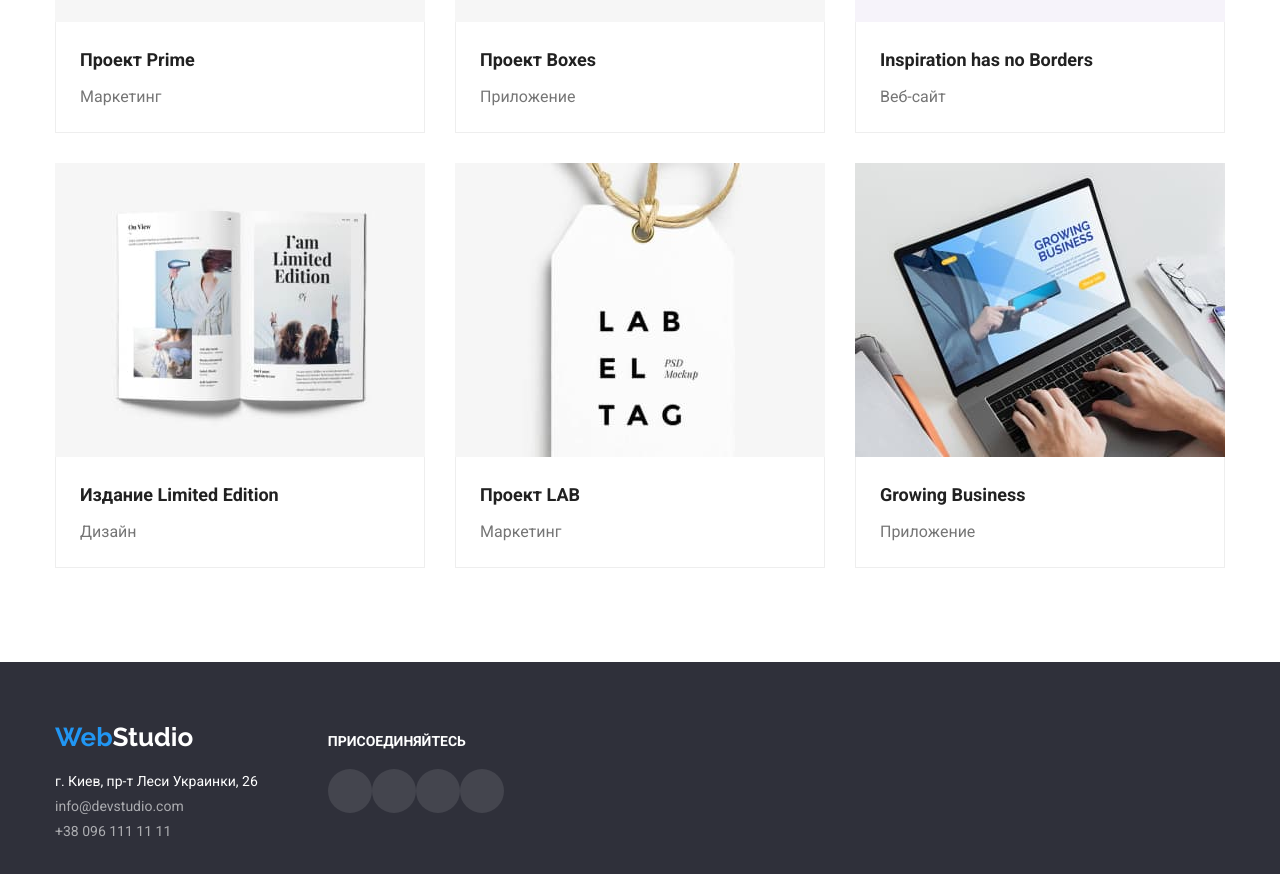
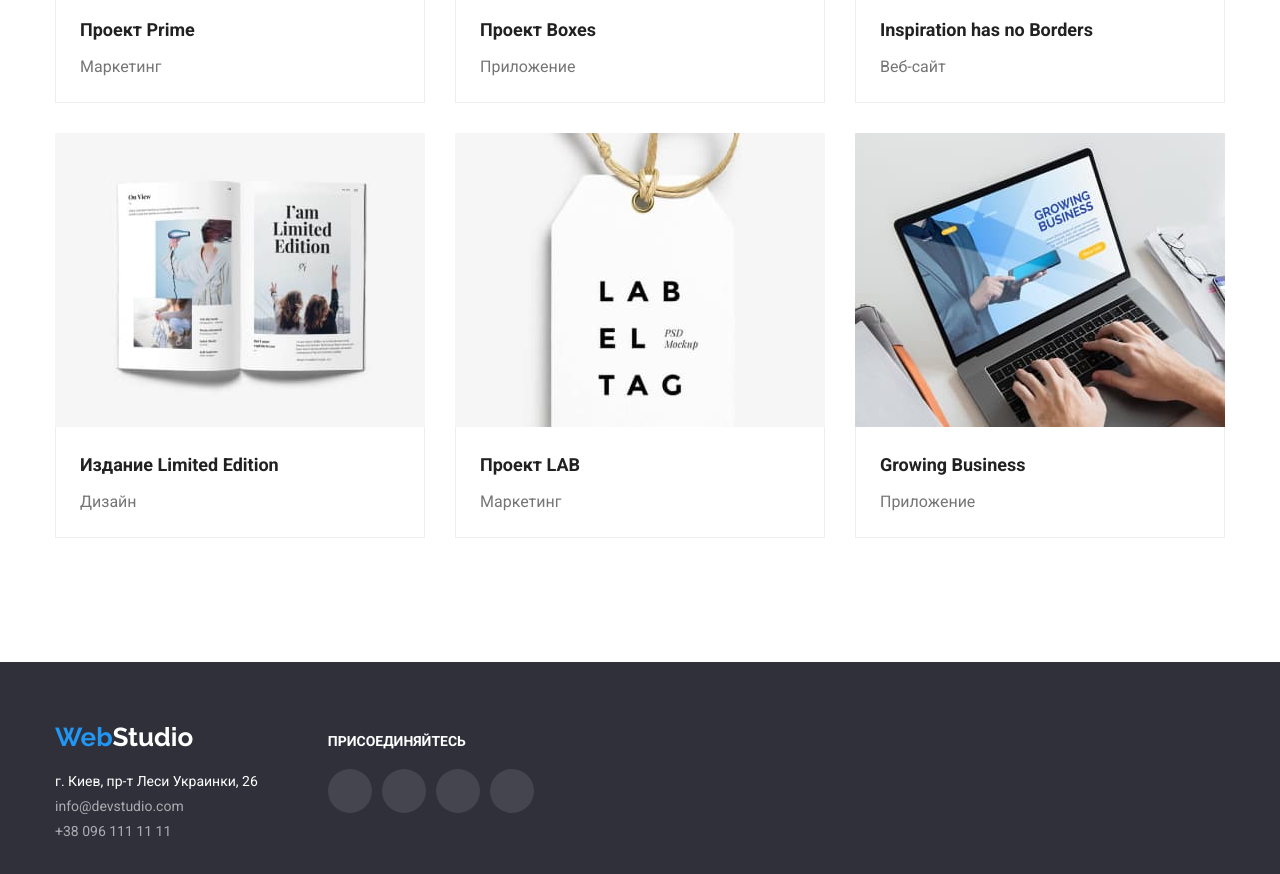
Before and after one commit to OlgaKhlivnenko/goit-markup-hw-04, a plain HTML site: page portfolio.html in a window 1280 px wide. Shown: the part 1000-1874 px from the top of the page. Drawn offline with nearby package versions, Linux system fonts and the light colour scheme.

Commit message:
HW-resub

```diff
--- a/css/styles.css
+++ b/css/styles.css
@@ -592,7 +592,7 @@ body {
 .exmp-item {
   flex-basis: calc((100% - 60px) / 3);
   margin-right: var(--card-set-gap);
-  margin-top: var(--card-set-gap);
+  margin-bottom: var(--card-set-gap);
 
   padding: 0;
   height: auto;
--- a/portfolio.html
+++ b/portfolio.html
@@ -181,30 +181,30 @@
                     </address>
                 </div>
                 <div class="join">
-                    <h2 class="join-title">присоединяйтесь</h2>
+                    <p class="join-title">присоединяйтесь</p>
                     <ul class="join-block">
-                        <li>
+                        <li class="link-box">
                             <a href="#" class="join-link">
                                 <svg class="join-item" width="20px" height="20px">
                                     <use href="./images/sprite.svg#icon-instagram"></use>
                                 </svg>
                             </a>
                         </li>
-                        <li>
+                        <li class="link-box">
                             <a href="#" class="join-link">
                                 <svg class="join-item" width="20px" height="20px">
                                     <use href="./images/sprite.svg#icon-twitter"></use>
                                 </svg>
                             </a>
                         </li>
-                        <li>
+                        <li class="link-box">
                             <a href="#" class="join-link">
                                 <svg class="join-item">
                                     <use href="./images/sprite.svg#icon-facebook"></use>
                                 </svg>
                             </a>
                         </li>
-                        <li>
+                        <li class="link-box">
                             <a href="#" class="join-link">
                                 <svg class="join-item" width="20px" height="20px">
                                     <use href="./images/sprite.svg#icon-linkedin"></use>
```
